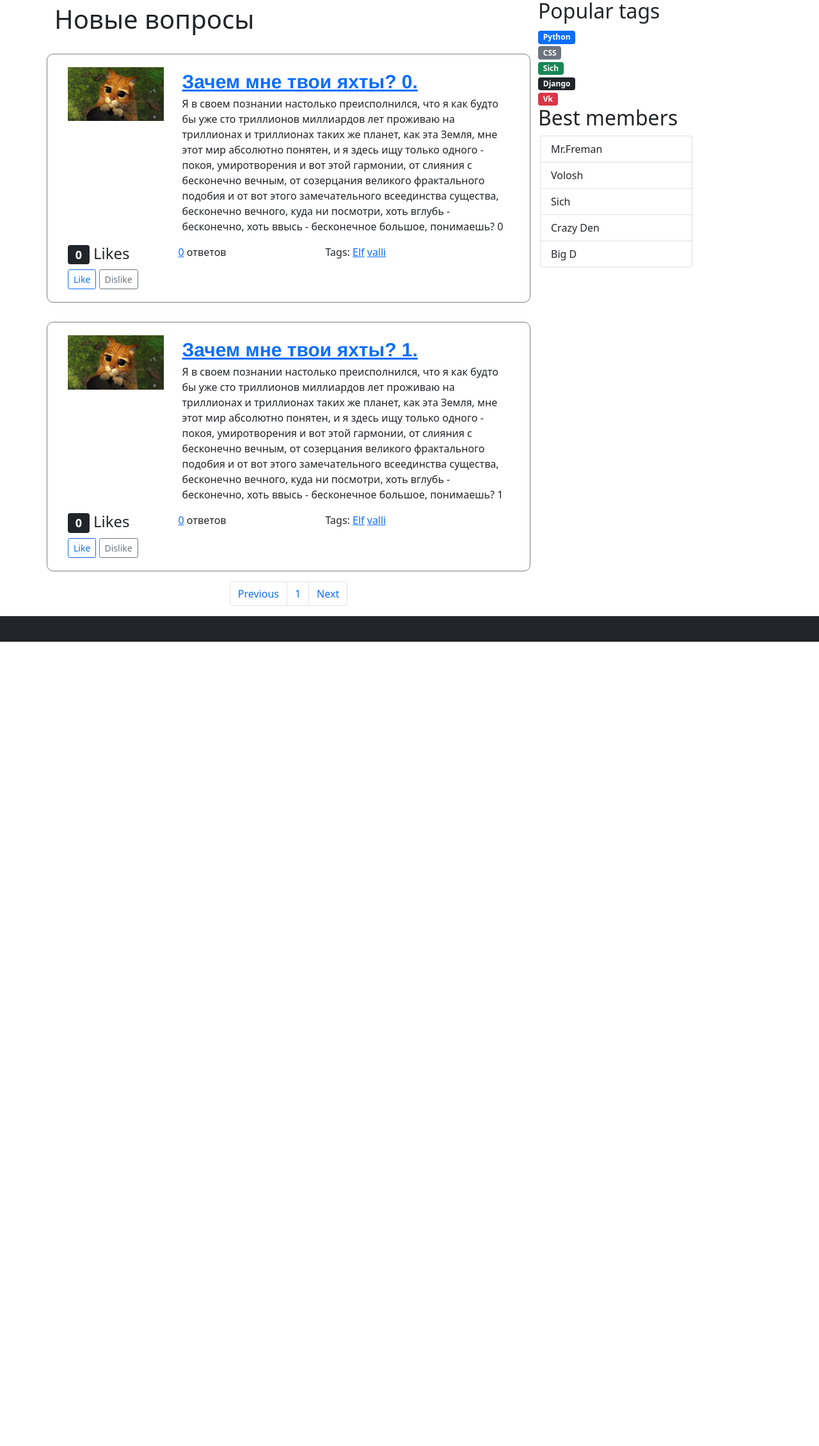
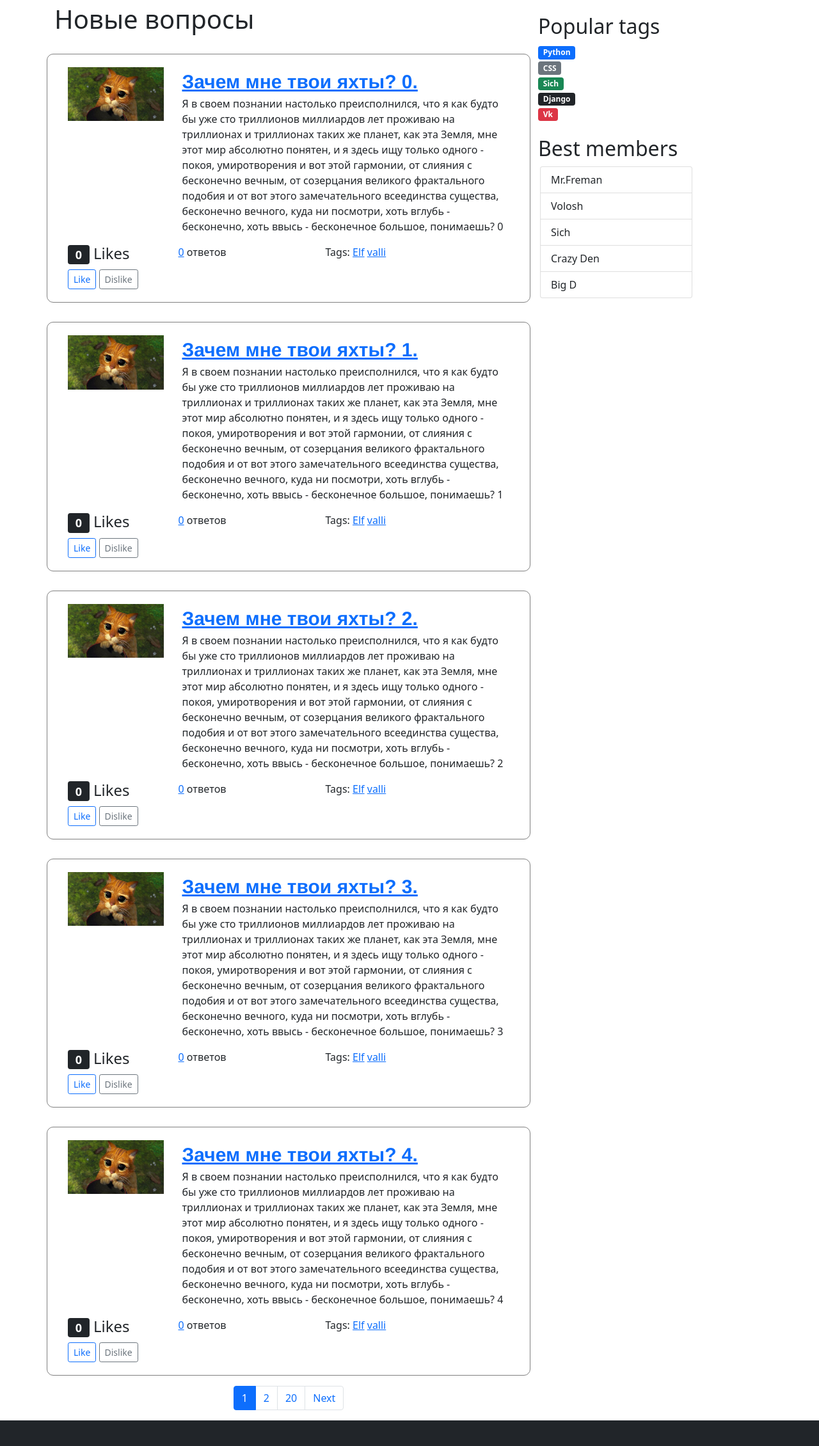
Before and after one commit to Skotyty/web_1_sem, a Django app: page / in a window 1280 px wide. Shown: the part 62-2322 px from the top of the page at 64% size. Before the commit the page ends 1065 px from the top, so only its background shows below. Run offline with Django 4.2, Linux system fonts and the light colour scheme; some libraries are stand-ins or nearby versions.

Commit message:
исправлены дз1 и дз2

```diff
--- a/app/views.py
+++ b/app/views.py
@@ -1,5 +1,5 @@
 from django.shortcuts import render
-from django.core.paginator import Paginator
+from django.core.paginator import Paginator, EmptyPage, PageNotAnInteger
 
 # Create your views here.
 QUESTIONS = [
@@ -16,13 +16,17 @@
         'likes': 0,
         'tags': ['Elf', 'valli'],
         'answers_count': 0
-    } for i in range(2)
+    } for i in range(100)
 ]
 
-def paginate(objects, page, per_page=10):
-    paginator = Paginator(QUESTIONS, per_page)
-    return paginator.page(page)
-
+def paginate(objects, page, per_page=5):
+    paginator = Paginator(objects, per_page)
+    try:
+        return paginator.page(page)
+    except PageNotAnInteger:
+        return paginator.page(1)
+    except EmptyPage:
+        return paginator.page(paginator.num_pages)
 
 def index(request):
     page = request.GET.get('page', 1)
--- a/skoty/asgi.py
+++ b/askme/asgi.py
@@ -1,5 +1,5 @@
 """
-ASGI config for skoty project.
+ASGI config for askme project.
 
 It exposes the ASGI callable as a module-level variable named ``application``.
 
@@ -11,6 +11,6 @@
 
 from django.core.asgi import get_asgi_application
 
-os.environ.setdefault('DJANGO_SETTINGS_MODULE', 'skoty.settings')
+os.environ.setdefault('DJANGO_SETTINGS_MODULE', 'askme.settings')
 
 application = get_asgi_application()
--- a/skoty/urls.py
+++ b/askme/urls.py
@@ -1,5 +1,5 @@
 """
-URL configuration for skoty project.
+URL configuration for askme project.
 
 The `urlpatterns` list routes URLs to views. For more information please see:
     https://docs.djangoproject.com/en/4.2/topics/http/urls/
@@ -21,9 +21,9 @@
 urlpatterns = [
     path('', views.index, name='index'),
     path('question/<int:question_id>', views.question, name='question'),
-    path('admin/', admin.site.urls),
+    path('admin/', admin.site.urls, name='admin'),
     path('login/', views.login, name='login'),
-    path('signup/', views.signup),
-    path('settings/', views.settings),
-    path('ask/', views.ask),
+    path('signup/', views.signup, name='signup'),
+    path('settings/', views.settings, name='settings'),
+    path('ask/', views.ask, name='ask'),
 ]
--- a/skoty/wsgi.py
+++ b/askme/wsgi.py
@@ -1,5 +1,5 @@
 """
-WSGI config for skoty project.
+WSGI config for askme project.
 
 It exposes the WSGI callable as a module-level variable named ``application``.
 
@@ -11,6 +11,6 @@
 
 from django.core.wsgi import get_wsgi_application
 
-os.environ.setdefault('DJANGO_SETTINGS_MODULE', 'skoty.settings')
+os.environ.setdefault('DJANGO_SETTINGS_MODULE', 'askme.settings')
 
 application = get_wsgi_application()
--- a/manage.py
+++ b/manage.py
@@ -6,7 +6,7 @@
 
 def main():
     """Run administrative tasks."""
-    os.environ.setdefault('DJANGO_SETTINGS_MODULE', 'skoty.settings')
+    os.environ.setdefault('DJANGO_SETTINGS_MODULE', 'askme.settings')
     try:
         from django.core.management import execute_from_command_line
     except ImportError as exc:
--- a/templates/ask.html
+++ b/templates/ask.html
@@ -4,7 +4,7 @@
 
 {% block content %}
     <div class="container mt-5">
-        <h1 class="mb-4">Новый вопрос</h1>
+            <h1 class="mb-4">Новый вопрос</h1>
         <div class="error mb-3">Нельзя задать вопрос без заголовка!</div>
         <div class="mb-3 row">
             <label for="title" class="col-sm-2 col-form-label">Заголовок:</label>
--- /dev/null
+++ b/templates/components/paginator.html
@@ -0,0 +1,45 @@
+<nav class="mt-3 d-flex justify-content-center">
+    <ul class="pagination">
+        {% if questions.has_previous %}
+            <li class="page-item">
+                <a class="page-link" href="?page={{ questions.previous_page_number }}">Previous</a>
+            </li>
+        {% endif %}
+
+    {#  Первая страница #}
+        <li class="page-item {% if questions.number == 1 %}active{% endif %}">
+            <a class="page-link" href="?page=1">1</a>
+        </li>
+    {# Страница, идущая перед текущей (если текущая страница не последняя и не предпоследняя) #}
+        {% if questions.number > 2 and questions.number < questions.paginator.num_pages|add:-1 %}
+            <li class="page-item">
+                <a class="page-link" href="?page={{ questions.number|add:-1 }}">{{ questions.number|add:-1 }}</a>
+            </li>
+        {% endif %}
+
+    {# Текущая страница (если не первая и не последняя) #}
+        {% if questions.number != 1 and questions.number != questions.paginator.num_pages %}
+            <li class="page-item active">
+                <a class="page-link" href="?page={{ questions.number }}">{{ questions.number }}</a>
+            </li>
+        {% endif %}
+
+    {# Страница, идущая после текущей (если текущая страница не предпоследняя) #}
+        {% if questions.number < questions.paginator.num_pages|add:-1 %}
+            <li class="page-item">
+                <a class="page-link" href="?page={{ questions.number|add:1 }}">{{ questions.number|add:1 }}</a>
+            </li>
+        {% endif %}
+
+    {# Последняя страница #}
+        <li class="page-item {% if questions.number == questions.paginator.num_pages %}active{% endif %}">
+            <a class="page-link" href="?page={{ questions.paginator.num_pages }}">{{ questions.paginator.num_pages }}</a>
+        </li>
+
+        {% if questions.has_next %}
+            <li class="page-item">
+                <a class="page-link" href="?page={{ questions.next_page_number }}">Next</a>
+            </li>
+        {% endif %}
+    </ul>
+</nav>
--- a/templates/index.html
+++ b/templates/index.html
@@ -10,11 +10,6 @@
         {%  include 'components/question-item.html' %}
     {% endfor %}
 
-<nav class="mt-3 d-flex justify-content-center">
-    <ul class="pagination">
-        <li class="page-item"><a class="page-link" href="#">Previous</a></li>
-        <li class="page-item"><a class="page-link" href="#">1</a></li>
-        <li class="page-item"><a class="page-link" href="#">Next</a></li>
-    </ul>
-</nav>
+    {% include 'components/paginator.html' %}
+
 {% endblock %}
--- a/templates/layouts/base.html
+++ b/templates/layouts/base.html
@@ -73,7 +73,7 @@
             </div>
             <div class="col-4">
                 <div class="row">
-                    <h2>Popular tags</h2>
+                    <h2 class="mt-4">Popular tags</h2>
                     <div class="tags">
                         <span class="badge bg-primary">Python</span>
                         <span class="badge bg-secondary">CSS</span>
@@ -82,7 +82,7 @@
                         <span class="badge bg-danger">Vk</span>
                     </div>
                     <br/>
-                    <h2>Best members</h2>
+                    <h2 class="mt-4">Best members</h2>
                         <ul class="list-group" style="margin-left: 15px; max-width: 250px;">
                             <li class="list-group-item"><a href=""></a>Mr.Freman</li>
                             <li class="list-group-item"><a href=""></a>Volosh</li>
@@ -96,9 +96,11 @@
     </div>
 </main>
 
+
 <footer class="footer mt-auto bg-dark w-100">
     <span class="placeholder col-12 bg-dark"></span>
 </footer>
+
 <script src="{% static '/js/bootstrap.js' %}"></script>
 </body>
 </html>
--- a/templates/question.html
+++ b/templates/question.html
@@ -37,7 +37,7 @@
                   placeholder="Введите здесь свой ответ"></textarea>
     </div>
 
-    <div class="mt-3 row">
+    <div class="mt-3 mb-5 row">
         <div class="col-sm-10">
             <input type="submit" class="btn btn-primary" value="ответить">
         </div>
```
Also changed, not shown: askme/settings.py (renamed from skoty/settings.py, +14 -3 lines), askme/__init__.py (added). Lines whose indentation alone changed are shown as unchanged.
